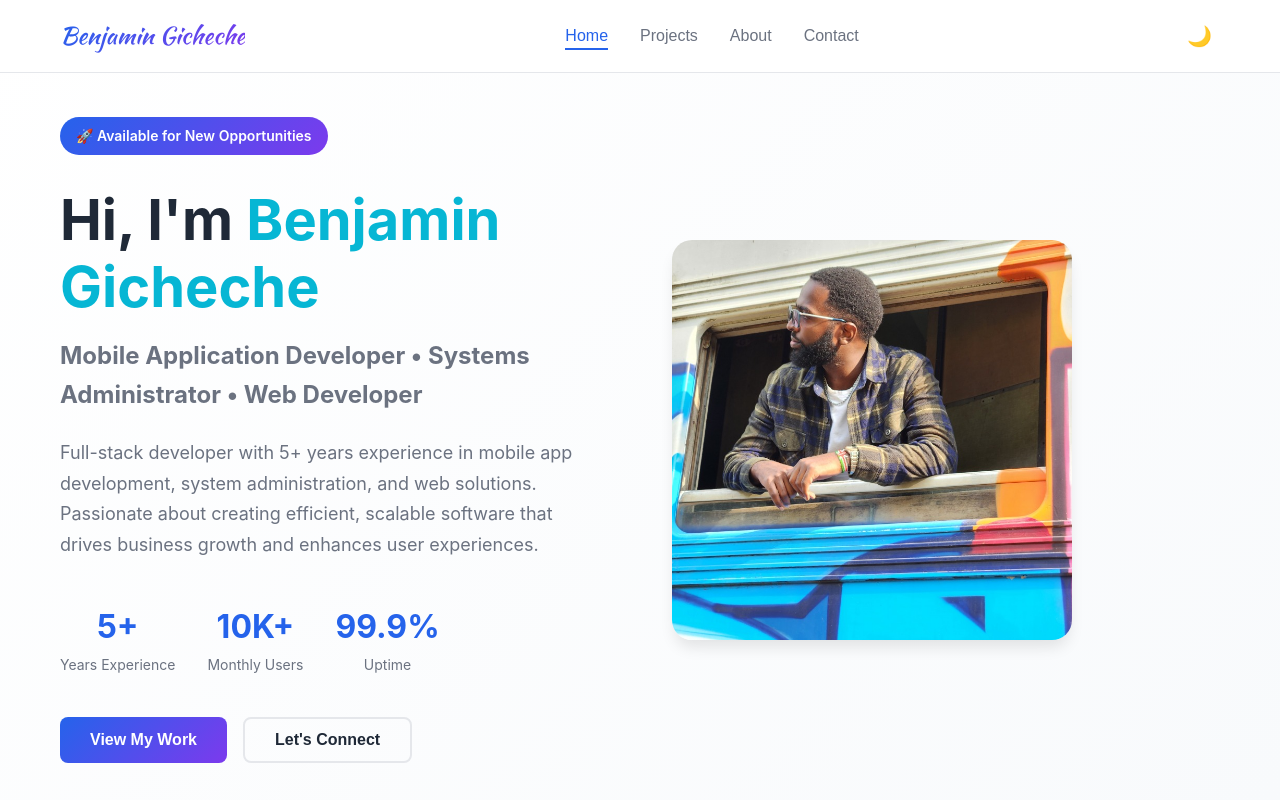
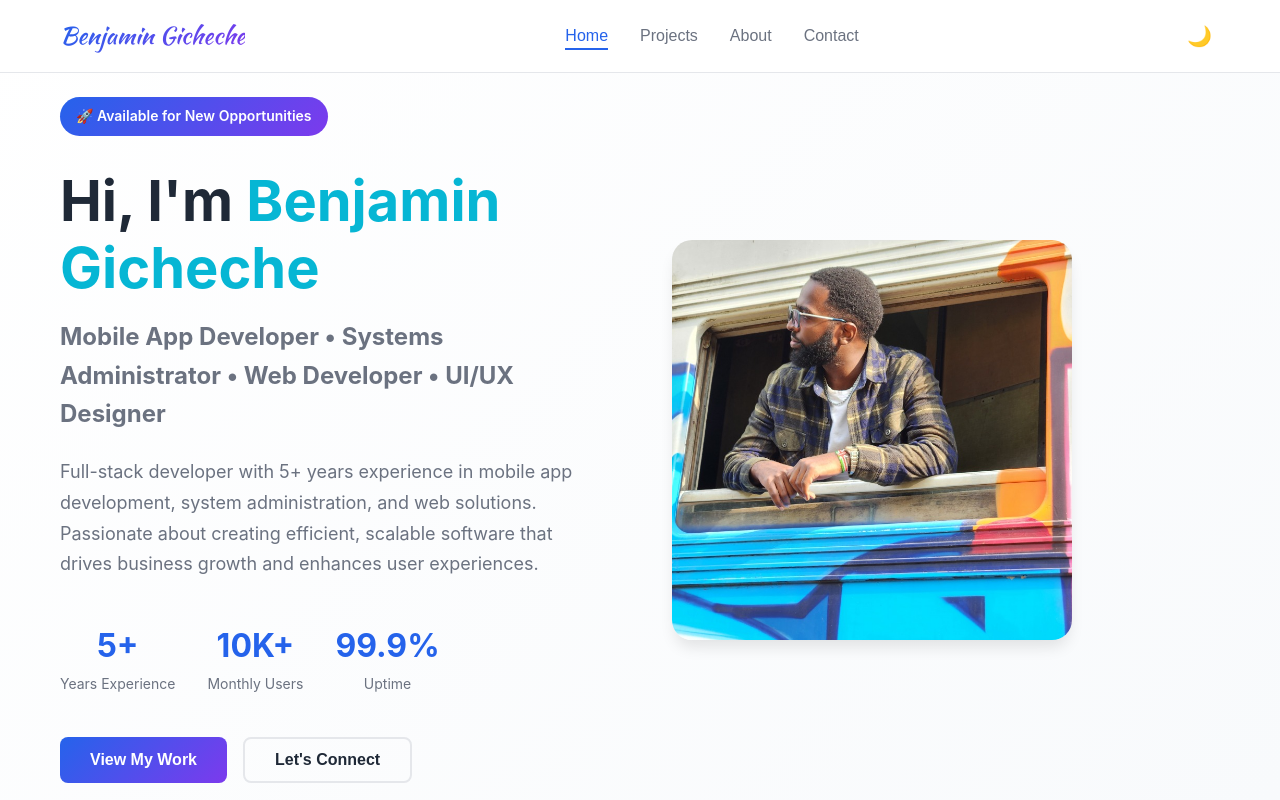
Before and after one commit to Benny-Gich/Portfolio, a React (Create React App) app: page / in a window 1280 px wide. Shown: the top 800 px of the page. Built offline with nearby package versions, Linux system fonts and the light colour scheme.

Commit message:
Update Hero component

```diff
--- a/src/components/Hero/Hero.js
+++ b/src/components/Hero/Hero.js
@@ -24,7 +24,7 @@ const Hero = () => {
 
                     <h2 className="hero-subtitle">
                         <span className="typing-text">
-                            Mobile Application Developer • Systems Administrator • Web Developer
+                            Mobile App Developer • Systems Administrator • Web Developer • UI/UX Designer
                         </span>
                     </h2>
 
```
